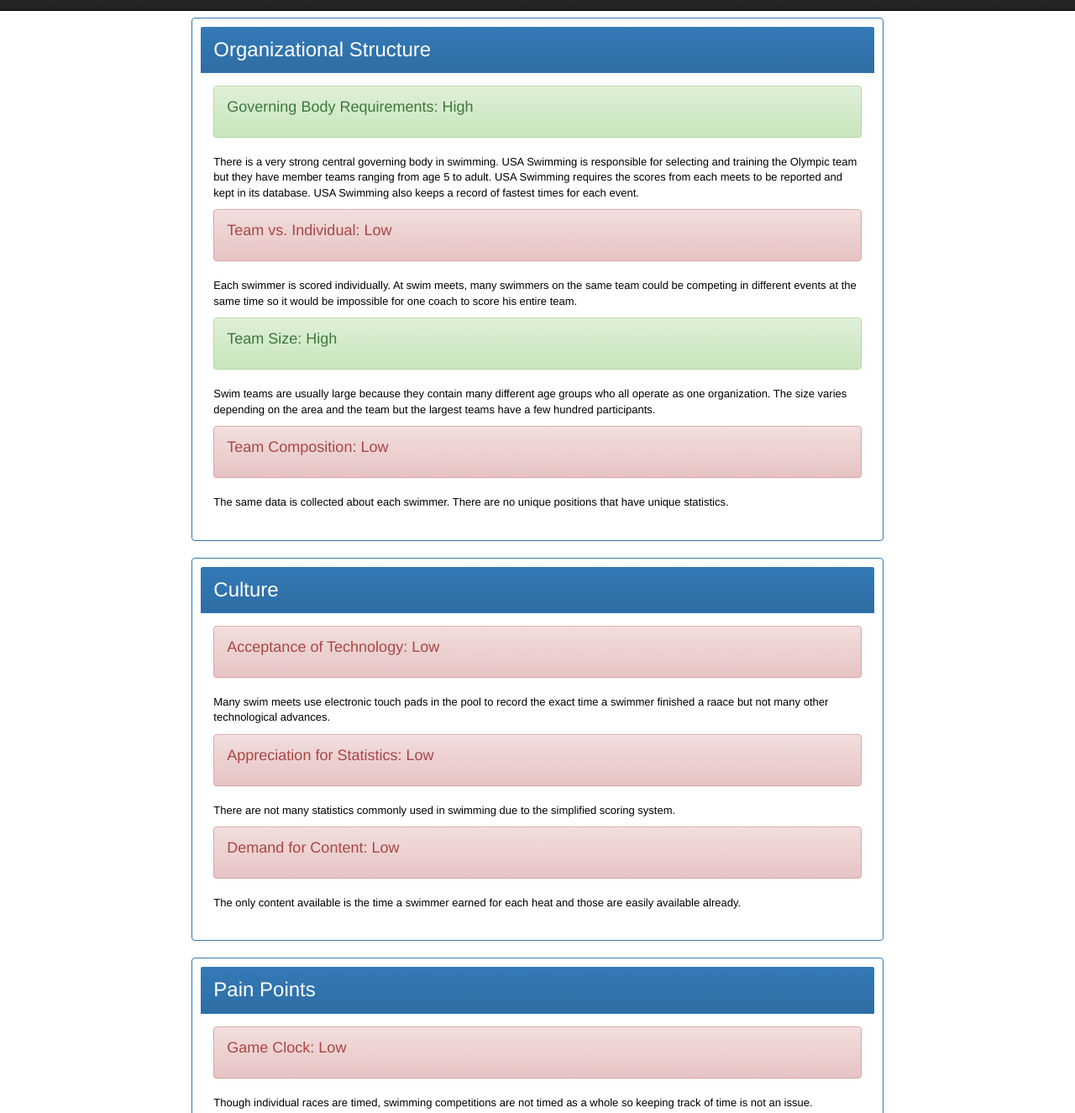
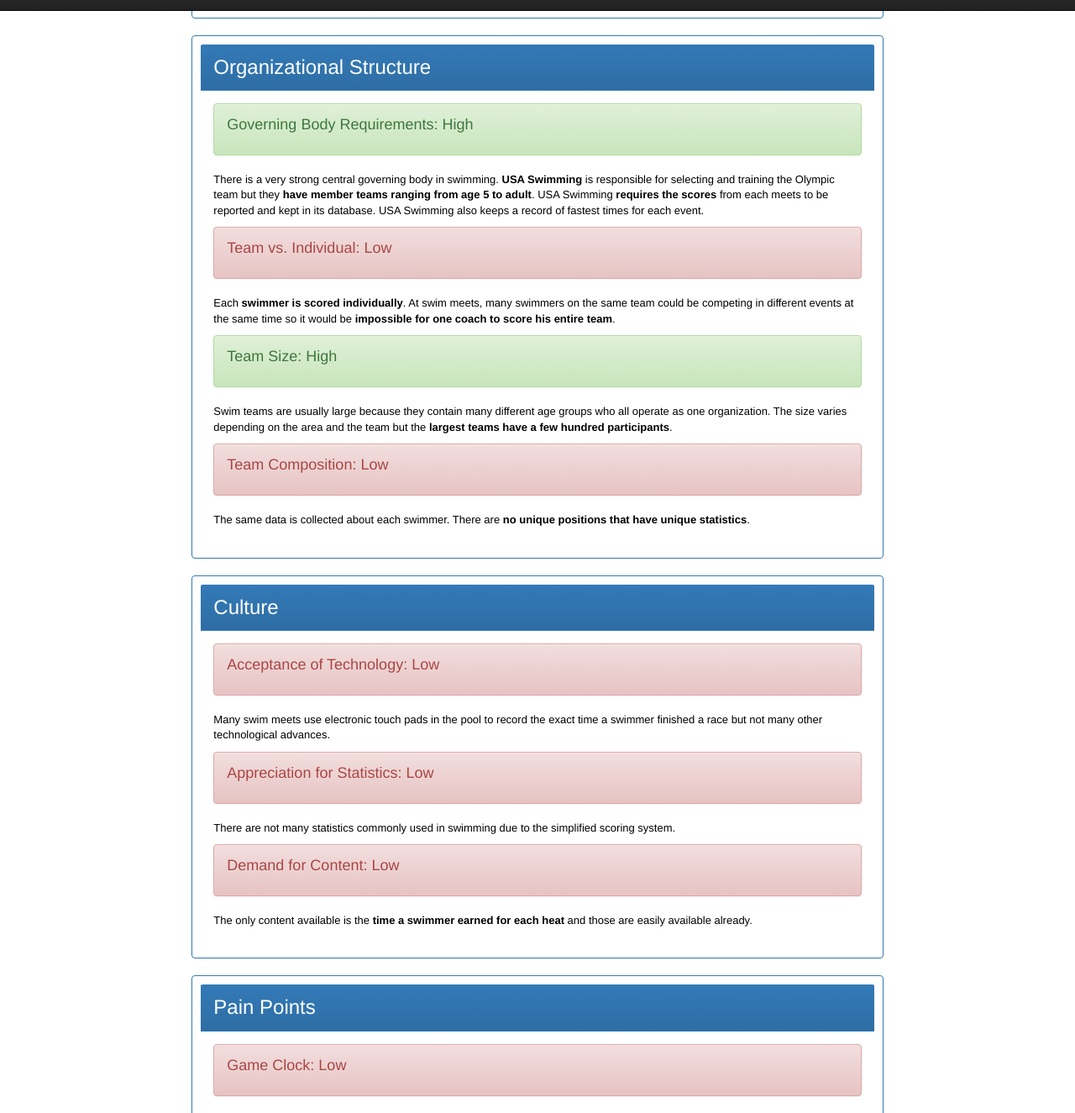
Before and after one commit to kateknewing/GC, a Jekyll site: the page built from swimming.html, in a window 1280 px wide and 1400 px high, scrolled down 999 px, cut to the strip 75-1400 px from the top of the window. Shown: the whole strip at 84% size. Built offline with Jekyll 4.4.1, drawn with Linux system fonts in a browser that asks for light colours; nearby versions of some CDN libraries; library files that are not in the unit come from our copies; Markdown is read by kramdown in place of the engine named in the settings; some of the changed text lies outside the part shown.

Commit message:
Finished reviewing swimming

```diff
--- a/swimming.html
+++ b/swimming.html
@@ -30,9 +30,8 @@ title: Volleyball
 
 
 						   <!-- Fill out Pros-->
-	  					  <li class="list-group-item">There is a large growing market with a high percentage of high income participants</li>
-
-
+	  					  <li class="list-group-item">There is a large growing market.</li>
+	  					   <li class="list-group-item">High percentage of high income participants.</li>
 						</ul>
 				   </div>
 				</div>
@@ -44,12 +43,9 @@ title: Volleyball
 					<div class="panel-heading">Cons</div>
 					<div class="panel-body">
 						<ul class="list-group">
-
-							<!-- Fill Out Cons, delete the row if you're not using it-->
-	  					  <li class="list-group-item">Swimming doesn't have a lot of data collection or allow for advanced analytics.</li>
-
-
-
+						<!-- Fill Out Cons, delete the row if you're not using it-->
+	  					  <li class="list-group-item">Doesn't have a lot of data collection.</li>
+	  					  <li class="list-group-item">Doesn't allow advanced analytics.</li>
 						</ul>
 				  </div>
 				</div>
@@ -119,20 +115,20 @@ title: Volleyball
 				<div class="alert alert-success" role="alert">
 					<h4>Governing Body Requirements: High</h4>
 				</div>
-				<p>There is a very strong central governing body in swimming. USA Swimming is responsible for selecting and training the Olympic team but they have member teams ranging from age 5 to adult. USA Swimming requires the scores from each meets to be reported and kept in its database. USA Swimming also keeps a record of fastest times for each event.
+				<p>There is a very strong central governing body in swimming. <b>USA Swimming</b> is responsible for selecting and training the Olympic team but they <b>have member teams ranging from age 5 to adult</b>. USA Swimming <b>requires the scores</b> from each meets to be reported and kept in its database. USA Swimming also keeps a record of fastest times for each event.
 </p>
 
 
 				<div class="alert alert-danger" role="alert">
 					<h4>Team vs. Individual: Low</h4>
 				</div>
-				<p>Each swimmer is scored individually. At swim meets, many swimmers on the same team could be competing in different events at the same time so it would be impossible for one coach to score his entire team.
+				<p>Each <b>swimmer is scored individually</b>. At swim meets, many swimmers on the same team could be competing in different events at the same time so it would be <b>impossible for one coach to score his entire team</b>.
 </p>
 
 				<div class="alert alert-success" role="alert">
 					<h4>Team Size: High</h4>
 				</div>
-				<p>Swim teams are usually large because they contain many different age groups who all operate as one organization. The size varies depending on the area and the team but the largest teams have a few hundred participants.
+				<p>Swim teams are usually large because they contain many different age groups who all operate as one organization. The size varies depending on the area and the team but the <b>largest teams have a few hundred participants</b>.
 </p>
 
 
@@ -141,7 +137,7 @@ title: Volleyball
 				<div class="alert alert-danger" role="alert">
 					<h4>Team Composition: Low</h4>
 				</div>
-				<p>The same data is collected about each swimmer. There are no unique positions that have unique statistics.
+				<p>The same data is collected about each swimmer. There are <b>no unique positions that have unique statistics</b>.
 </p>
 
 
@@ -164,7 +160,7 @@ title: Volleyball
 				<div class="alert alert-danger" role="alert">
 					<h4>Acceptance of Technology: Low</h4>
 				</div>
-				<p>Many swim meets use electronic touch pads in the pool to record the exact time a swimmer finished a raace but not many other technological advances.
+				<p>Many swim meets use electronic touch pads in the pool to record the exact time a swimmer finished a race but not many other technological advances.
 </p>
 
 
@@ -179,7 +175,7 @@ title: Volleyball
 				<div class="alert alert-danger" role="alert">
 					<h4>Demand for Content: Low</h4>
 				</div>
-				<p>The only content available is the time a swimmer earned for each heat and those are easily available already.
+				<p>The only content available is the <b>time a swimmer earned for each heat</b> and those are easily available already.
 </p>
 
 
@@ -203,7 +199,7 @@ title: Volleyball
 				<div class="alert alert-danger" role="alert">
 					<h4>Game Clock: Low</h4>
 				</div>
-				<p>Though individual races are timed, swimming competitions are not timed as a whole so keeping track of time is not an issue.
+				<p>Though individual races are timed, <b>swimming competitions are not timed as a whole</b> so keeping track of time is not an issue.
 </p>
 
 				<div class="alert alert-danger" role="alert">
```
Also changed, not shown: other parts of swimming.html (+6 -6 lines).
